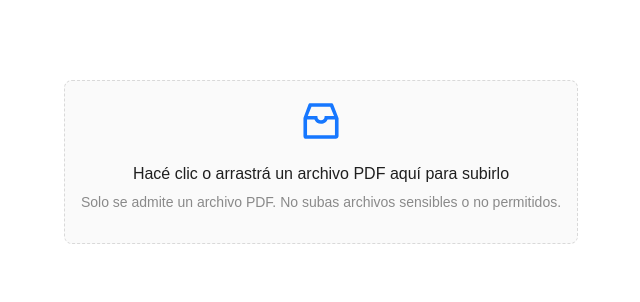
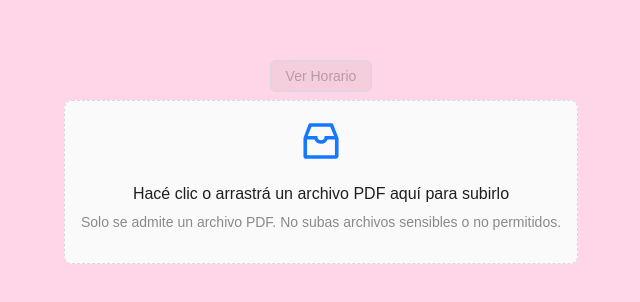
Before and after one commit to TobiasRequena/Front1_2Falta, a React (Vite) app: page / in a window 1280 px wide. Shown: the part 238-540 px from the top of the page, without its empty margins (319-959 px from the left). Built offline with nearby package versions, Linux system fonts and the light colour scheme.

Commit message:
Cambios de estilos y manejo

```diff
--- a/src/App.jsx
+++ b/src/App.jsx
@@ -1,6 +1,6 @@
 import { Routes, Route } from 'react-router-dom';
-import PageInput from './assets/paginas/PageInput';
-import Horario from './assets/paginas/Horario';
+import PageInput from './paginas/PageInput';
+import Horario from './paginas/Horario';
 
 function App() {
   return (
--- a/src/estilos/pageInput.css
+++ b/src/estilos/pageInput.css
@@ -1,6 +1,16 @@
 .contenedor-todo{
 	display: flex;
 	justify-content: center;
+	flex-direction: column;
 	align-items: center;
 	height: 100vh;
+
+	gap: 8px;
+
+	background-color: #ffd6e7;
 }
+
+.contenedor-dragger{
+	background-color: white;
+	border-radius: 8px ;
+}
--- a/src/assets/paginas/Horario.jsx
+++ b/src/paginas/Horario.jsx
@@ -1,7 +1,7 @@
 import React, { useState, useEffect } from 'react';
 import { useLocation } from 'react-router-dom';
-import { Turno } from '../../componentes/Turnos';
-import '../../estilos/modulo.css';
+import { Turno } from '../componentes/Turnos';
+import '../estilos/modulo.css';
 
 const Horario = () => {
   const location = useLocation();
--- a/src/assets/paginas/PageInput.jsx
+++ b/src/paginas/PageInput.jsx
@@ -1,12 +1,14 @@
+import React, { useState } from 'react';
 import { InboxOutlined } from '@ant-design/icons';
-import { message, Upload, notification } from 'antd';
+import { message, Upload, notification, Button } from 'antd';
 import { useNavigate } from 'react-router-dom';
-import '../../estilos/pageInput.css';
+import '../estilos/pageInput.css';
 
 const { Dragger } = Upload;
 
 const PageInput = () => {
   const navigate = useNavigate();
+	const [data, setData] = useState(null);
 
   const props = {
     name: 'archivo',
@@ -25,10 +27,8 @@ const PageInput = () => {
 				});
 				const resultado = info.file.response;
 				console.log('Respuesta del servidor:', resultado);
+				setData(resultado);
 
-				setTimeout(() => {
-					navigate('/resultado', { state: { datos: resultado, exito: true } });
-				}, 500);
 			} else if (status === 'error') {
 				message.error(`${info.file.name} falló la subida.`);
 			}
@@ -40,7 +40,11 @@ const PageInput = () => {
 
   return (
 		<div className="contenedor-todo">
-			<Dragger className='contenedor-dragger' {...props}>
+			<div className="contenedor-button">
+				<Button className='button-enviar' disabled={!data || Object.keys(data).length === 0} onClick={() => navigate('/resultado', { state: { datos: data } })}> Ver Horario </Button>
+			</div>
+			<div className="contenedor-dragger">
+				<Dragger className='contenedor-input' {...props}>
 					<p className="ant-upload-drag-icon">
 						<InboxOutlined />
 					</p>
@@ -50,6 +54,7 @@ const PageInput = () => {
 					</p>
 				</Dragger>
 			</div>
+		</div>
   );
 };
 
```
Lines whose indentation alone changed are shown as unchanged.
